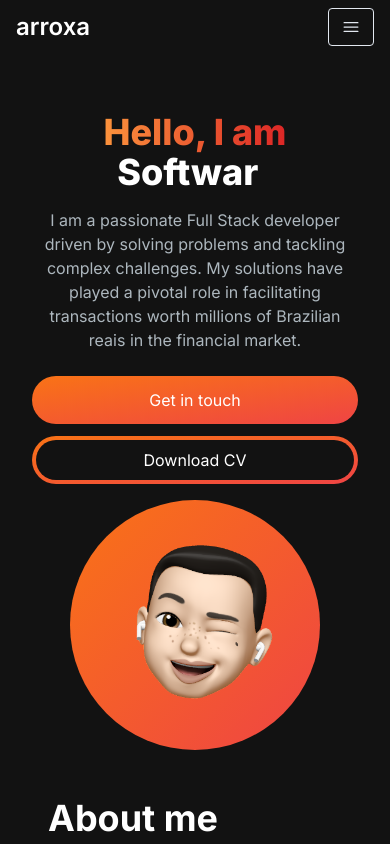
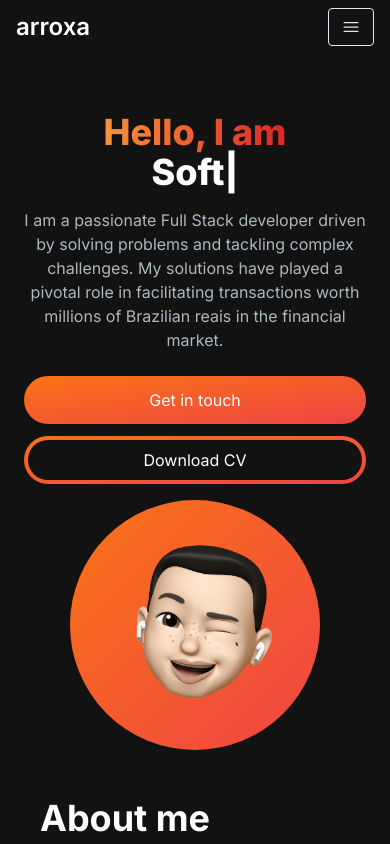
Before and after one commit to arrooxa/website, a Next.js app: page / in a window 390 px wide. Shown: the top 844 px of the page. Built offline with nearby package versions, Linux system fonts and the light colour scheme.

Commit message:
fix: break layout

```diff
--- a/app/components/Body.tsx
+++ b/app/components/Body.tsx
@@ -15,7 +15,7 @@ const Body: React.FC<BodyProps> = ({ children, ...props }: BodyProps) => {
       initial={{ opacity: 0 }}
       animate={{ opacity: 1 }}
       transition={{ duration: 0.5 }}
-      className="container mt-24 mx-auto px-8 md:px-12 py-4 flex flex-col gap-8 md:gap-16 [&>*:last-child]:mb-16"
+      className="container mt-24 mx-auto px-6 md:px-12 py-4 flex flex-col gap-8 md:gap-16 [&>*:last-child]:mb-16"
       {...props}
     >
       {children}
```
